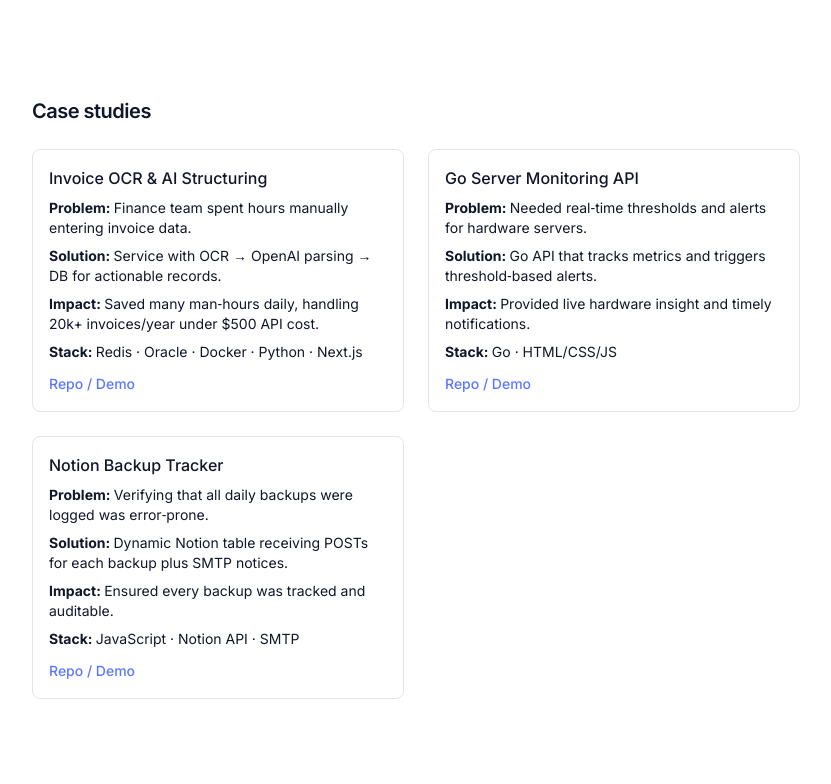
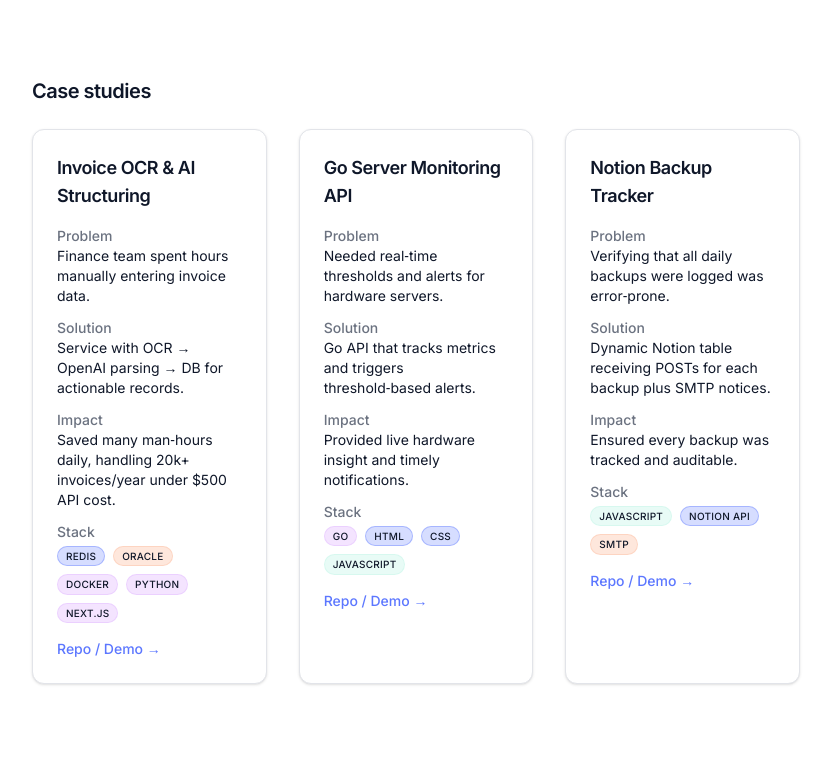
Before and after one commit to joacominatel/portfolio-2026, a Next.js app: page / in a window 1280 px wide. Shown: the part 1827-2611 px from the top of the page, without its empty margins (224-1055 px from the left). Built offline with nearby package versions, Linux system fonts and the light colour scheme.

Commit message:
feat: personalize hero and redesign case studies

```diff
--- a/src/components/sections/CaseStudies.tsx
+++ b/src/components/sections/CaseStudies.tsx
@@ -1,5 +1,6 @@
 "use client";
 import Section from "@/components/ui/Section";
+import Tag from "@/components/ui/Tag";
 import { caseStudies } from "@/data/case-studies";
 import { useI18n } from "@/i18n";
 
@@ -7,39 +8,54 @@ const CaseStudies = () => {
   const { t, locale } = useI18n();
   return (
     <Section id="case-studies" title={t("caseStudiesTitle")}>
-      <ul className="grid gap-6 md:grid-cols-2">
+      <ul className="grid gap-8 md:grid-cols-2 lg:grid-cols-3">
         {caseStudies.map((cs) => (
-          <li
-            key={cs.title.en}
-            className="rounded-lg border border-[hsl(var(--border))] p-4 bg-[hsl(var(--card))] space-y-2"
-          >
-            <h3 className="font-medium">{cs.title[locale]}</h3>
-            <p className="text-sm">
-              <strong>{t("problem")}: </strong>
-              {cs.problem[locale]}
-            </p>
-            <p className="text-sm">
-              <strong>{t("solution")}: </strong>
-              {cs.solution[locale]}
-            </p>
-            <p className="text-sm">
-              <strong>{t("impact")}: </strong>
-              {cs.impact[locale]}
-            </p>
-            <p className="text-sm">
-              <strong>{t("stack")}: </strong>
-              {cs.stack}
-            </p>
+          <li key={cs.title.en}>
+            <article className="group flex h-full flex-col rounded-xl border border-[hsl(var(--border))] bg-[hsl(var(--card))] p-6 shadow-sm transition hover:shadow-md">
+              <h3 className="text-lg font-semibold tracking-tight">
+                {cs.title[locale]}
+              </h3>
+              <dl className="mt-4 space-y-3 text-sm">
+                <div>
+                  <dt className="font-medium text-[hsl(var(--color-muted))]">
+                    {t("problem")}
+                  </dt>
+                  <dd>{cs.problem[locale]}</dd>
+                </div>
+                <div>
+                  <dt className="font-medium text-[hsl(var(--color-muted))]">
+                    {t("solution")}
+                  </dt>
+                  <dd>{cs.solution[locale]}</dd>
+                </div>
+                <div>
+                  <dt className="font-medium text-[hsl(var(--color-muted))]">
+                    {t("impact")}
+                  </dt>
+                  <dd>{cs.impact[locale]}</dd>
+                </div>
+                <div>
+                  <dt className="font-medium text-[hsl(var(--color-muted))]">
+                    {t("stack")}
+                  </dt>
+                  <dd className="mt-1 flex flex-wrap gap-2">
+                    {cs.stack.map((tech) => (
+                      <Tag key={tech} label={tech} />
+                    ))}
+                  </dd>
+                </div>
+              </dl>
               <a
                 href={cs.repo}
-              className="inline-block pt-1 text-sm font-medium text-[hsl(var(--primary))] hover:underline"
+                className="mt-4 inline-flex items-center text-sm font-medium text-[hsl(var(--primary))] hover:underline"
                 target={cs.repo.startsWith("http") ? "_blank" : undefined}
                 rel={
                   cs.repo.startsWith("http") ? "noopener noreferrer" : undefined
                 }
               >
-              {t("repoDemo")}
+                {t("repoDemo")} →
               </a>
+            </article>
           </li>
         ))}
       </ul>
--- a/src/components/sections/Hero.tsx
+++ b/src/components/sections/Hero.tsx
@@ -23,7 +23,10 @@ const Hero = () => {
   return (
     <Section aria-labelledby="hero-heading">
       <div className="space-y-4 max-w-prose">
-        <h1 id="hero-heading" className="text-4xl font-semibold tracking-tight">
+        <h1
+          id="hero-heading"
+          className="text-5xl sm:text-6xl font-bold tracking-tight bg-gradient-to-r from-[hsl(var(--primary))] to-[hsl(var(--accent))] bg-clip-text text-transparent"
+        >
           {t("heroTitle")}
         </h1>
         <p className="text-lg text-[hsl(var(--color-muted))]">
--- a/src/data/case-studies.ts
+++ b/src/data/case-studies.ts
@@ -8,7 +8,7 @@ export interface CaseStudy {
   problem: LocalizedText;
   solution: LocalizedText;
   impact: LocalizedText;
-  stack: string;
+  stack: string[];
   repo: string;
 }
 
@@ -30,7 +30,7 @@ export const caseStudies: CaseStudy[] = [
       en: "Saved many man‑hours daily, handling 20k+ invoices/year under $500 API cost.",
       es: "Ahorra muchas horas/día, procesando 20k+ facturas/año por <USD500 en API.",
     },
-    stack: "Redis · Oracle · Docker · Python · Next.js",
+    stack: ["Redis", "Oracle", "Docker", "Python", "Next.js"],
     repo: "https://github.com/joacominatel/escaneo-facturas-scratch",
   },
   {
@@ -47,7 +47,7 @@ export const caseStudies: CaseStudy[] = [
       en: "Provided live hardware insight and timely notifications.",
       es: "Brindó visibilidad al hardware y alertas oportunas.",
     },
-    stack: "Go · HTML/CSS/JS",
+    stack: ["Go", "HTML", "CSS", "JavaScript"],
     repo: "https://github.com/joacominatel/server-monitoring-go",
   },
   {
@@ -64,7 +64,7 @@ export const caseStudies: CaseStudy[] = [
       en: "Ensured every backup was tracked and auditable.",
       es: "Aseguró que cada backup quedara registrado y auditable.",
     },
-    stack: "JavaScript · Notion API · SMTP",
+    stack: ["JavaScript", "Notion API", "SMTP"],
     repo: "mailto:joacominatel@gmail.com?subject=Notion%20Backup%20Tracker%20demo",
   },
 ];
--- a/src/i18n/locales/en.ts
+++ b/src/i18n/locales/en.ts
@@ -1,5 +1,5 @@
 export const en = {
-  heroTitle: "Backends that reach production in days.",
+  heroTitle: "Joaquin Minatel",
   heroSubtitle:
     "Secure APIs, Postgres and deploys. UTC−3, 30+ h/week availability.",
   hireMe: "Hire me",
--- a/src/i18n/locales/es.ts
+++ b/src/i18n/locales/es.ts
@@ -1,5 +1,5 @@
 export const es = {
-  heroTitle: "Backends que salen a producción en días.",
+  heroTitle: "Joaquin Minatel",
   heroSubtitle:
     "APIs seguras, Postgres y deploys. UTC−3, disponibilidad 30+ h/sem.",
   hireMe: "Contrátame",
```
Lines whose indentation alone changed are shown as unchanged.
